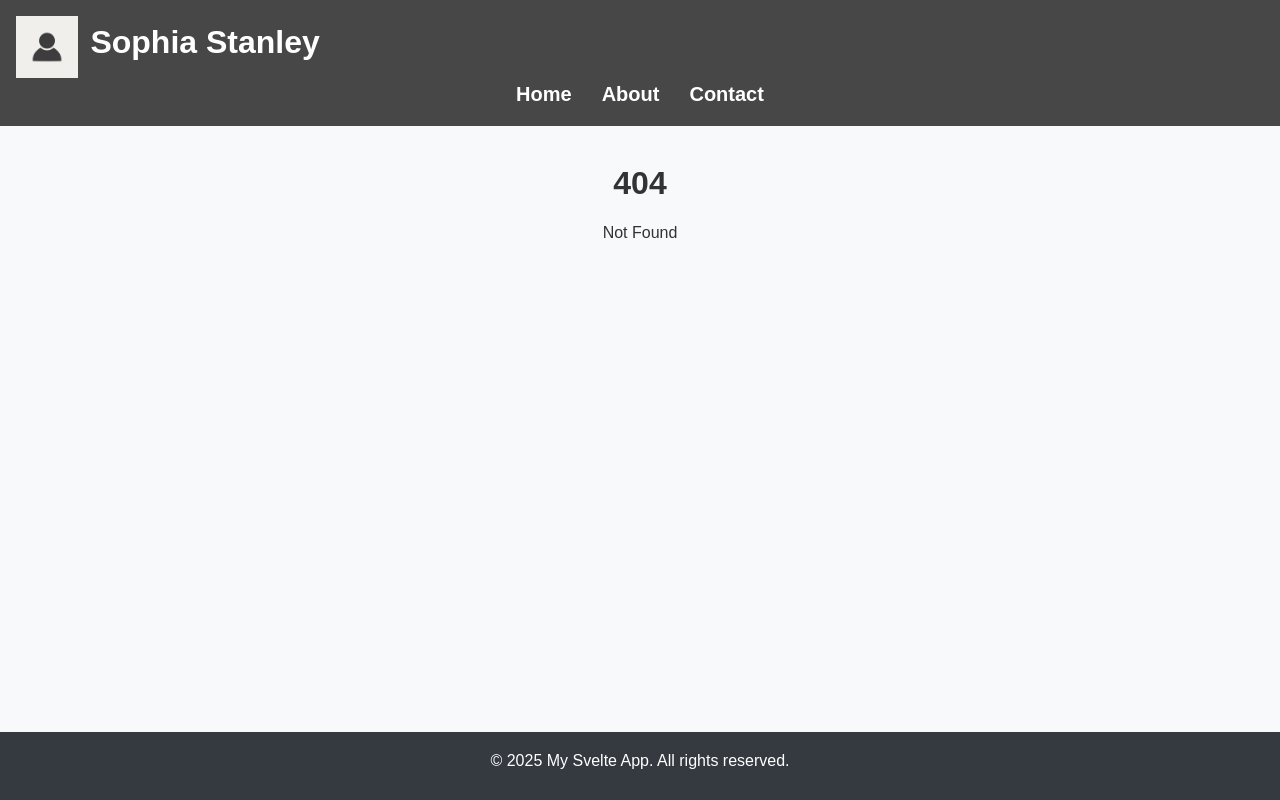
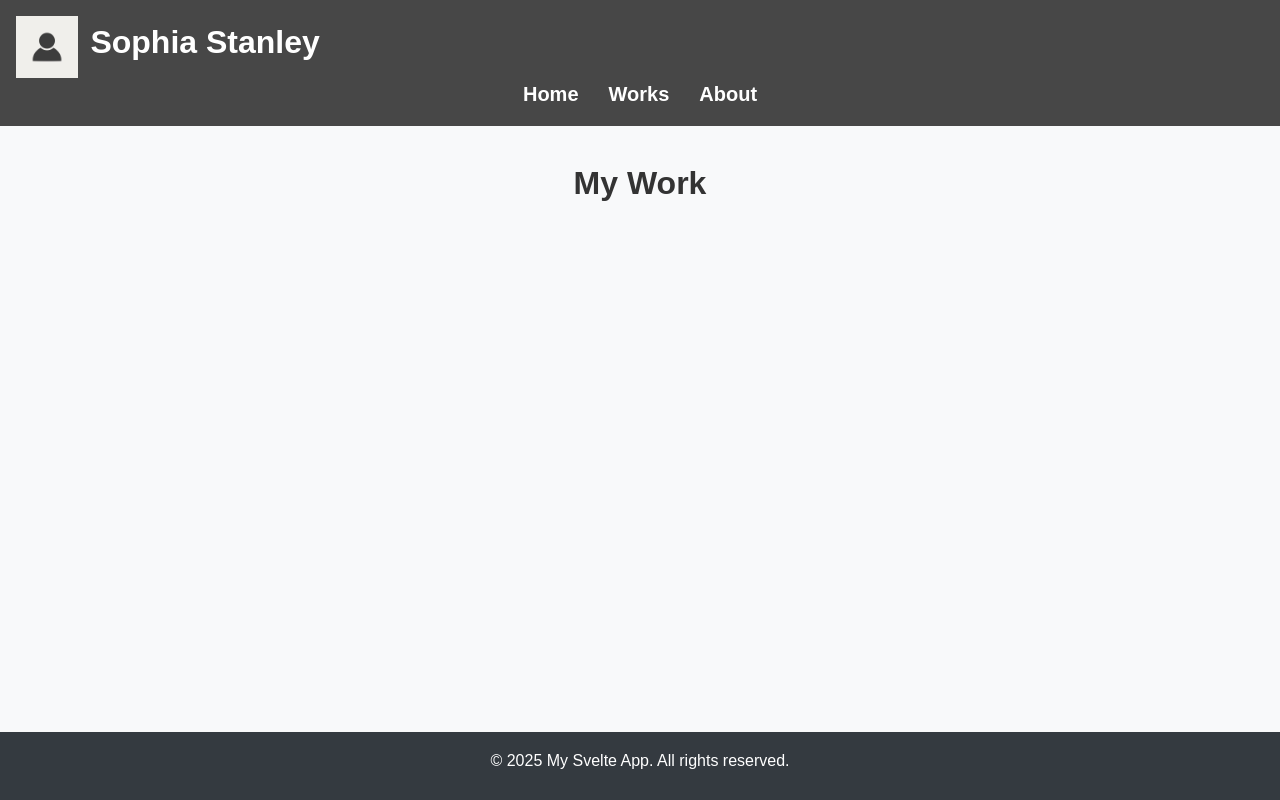
Before and after one commit to SophiaStanley/portfolio-project, a SvelteKit app in the folder svelte-app/svelte-app/: page /works in a window 1280 px wide. Before the commit this address had no page. Built offline with nearby package versions, Linux system fonts and the light colour scheme.

Commit message:
Basic idea of homepage, added works page

```diff
--- a/svelte-app/svelte-app/src/lib/components/Navigation.svelte
+++ b/svelte-app/svelte-app/src/lib/components/Navigation.svelte
@@ -5,8 +5,8 @@
 <nav>
     <ul>
         <li><a href="/">Home</a></li>
+        <li><a href="/works">Works</a></li>
         <li><a href="/about">About</a></li>
-        <li><a href="/contact">Contact</a></li>
     </ul>
 </nav>
 
--- a/svelte-app/svelte-app/src/routes/+page.svelte
+++ b/svelte-app/svelte-app/src/routes/+page.svelte
@@ -6,9 +6,40 @@
     });
 </script>
 
-<h1>Welcome to SvelteKit</h1>
-<p>Visit <a href="https://svelte.dev/docs/kit">svelte.dev/docs/kit</a> to read the documentation</p>
+<div>
+    <h1>Sophia Stanley</h1>
+    <p>Concept Artist</p>
+    <br>
+    <p><a href="/works">View Work</a></p>
+</div>
+
+<img src=/HomeImage.png alt = "Selt Portrait">
 
 <style>
+    /* There's a lot of responsiveness issues right now */
+    div {
+        margin-top: 5%;
+        background-color: rgb(176, 0, 215);
+        height: 50vh;
+        width: 60vw;
+        position: absolute;
+    }
+    h1 {
+        margin-top: 15vh;
+    }
+    a {
+        background-color: purple;
+        padding: 10px;
+    }
+    a:hover {
+        background-color: rgb(49, 0, 60)
+    }
+
+    img {
+        position:relative;
+        height: 609px;
+        width: 421px;
+        margin-left: 60vw;
+    }
 
 </style>
--- a/svelte-app/svelte-app/src/routes/about/+page.svelte
+++ b/svelte-app/svelte-app/src/routes/about/+page.svelte
@@ -9,6 +9,11 @@
 <h1>About Me</h1>
 <p>I go to college and do other things sometimes</p>
 
+<br>
+
+<h1>Contact Me</h1>
+<p>Here's my college email: <a href="mailto:c00299461@setu.ie">c00299461@setu.ie</a></p>
+
 <style>
     h1 {
         color: purple;
--- a/svelte-app/svelte-app/src/routes/contact/+page.svelte
+++ /dev/null
@@ -1,26 +0,0 @@
-<script>
-    import { onMount } from 'svelte';
-
-    onMount(() => {
-        console.log("Contact Page Loaded");
-    });
-</script>
-
-<h1>Contact Me</h1>
-<p>Here's my college email: <a href="mailto:c00299461@setu.ie">c00299461@setu.ie</a></p>
-
-<style>
-    h1 {
-        color: purple;
-    }
-    p {
-        font-size: 18px;
-    }
-    a {
-        color: pink;
-        text-decoration: none;
-    }
-    a:hover {
-        text-decoration: underline;
-    }
-</style>
--- /dev/null
+++ b/svelte-app/svelte-app/src/routes/works/+page.svelte
@@ -0,0 +1,14 @@
+<script>
+    import { onMount } from 'svelte';
+    import { Card } from '$lib';
+
+    onMount(() => {
+        console.log("Contact Page Loaded");
+    });
+</script>
+
+<h1>My Work</h1>
+
+<style>
+
+</style>
```
Also changed, not shown: svelte-app/svelte-app/static/HomeImage.png (added).
